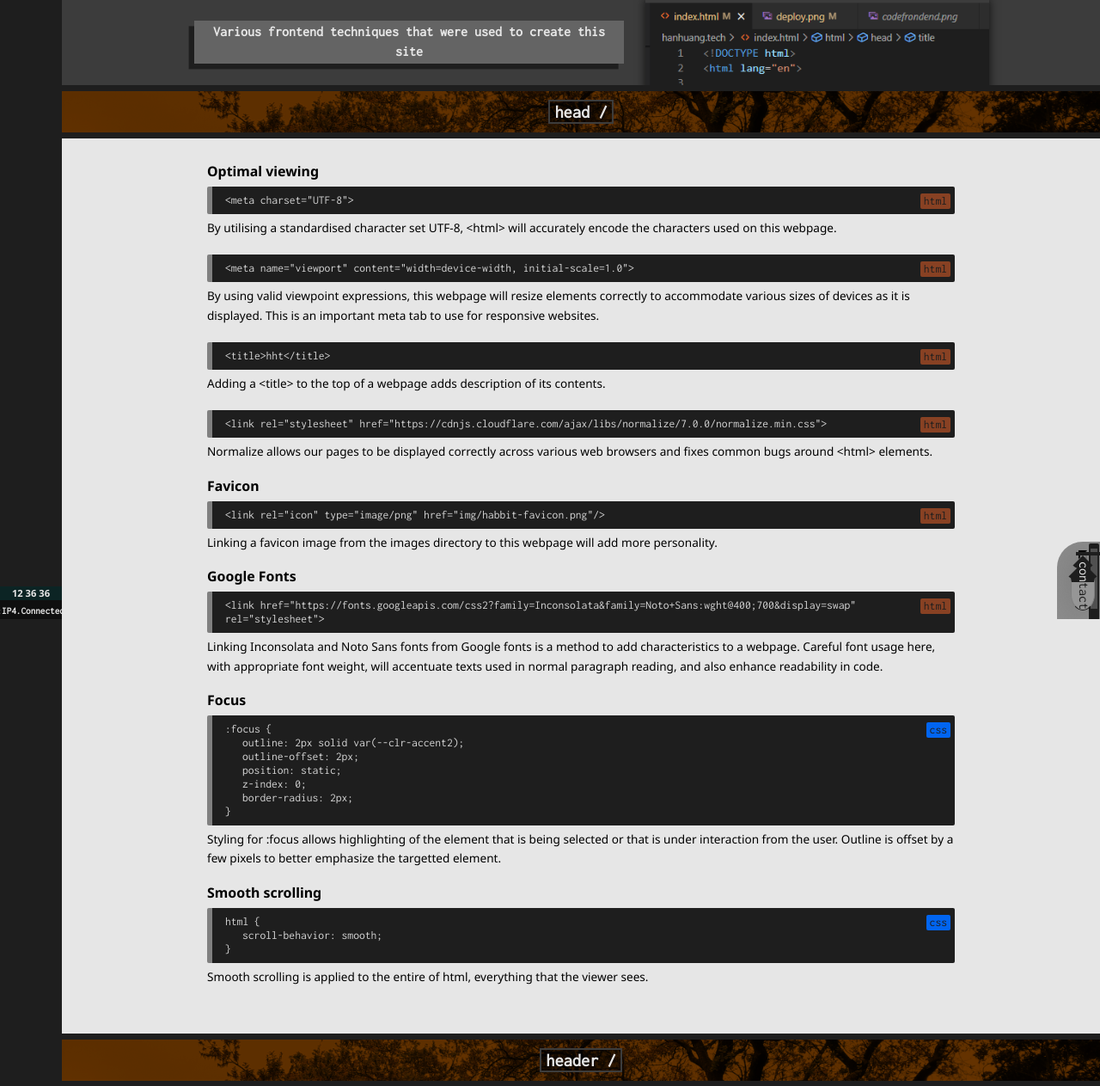
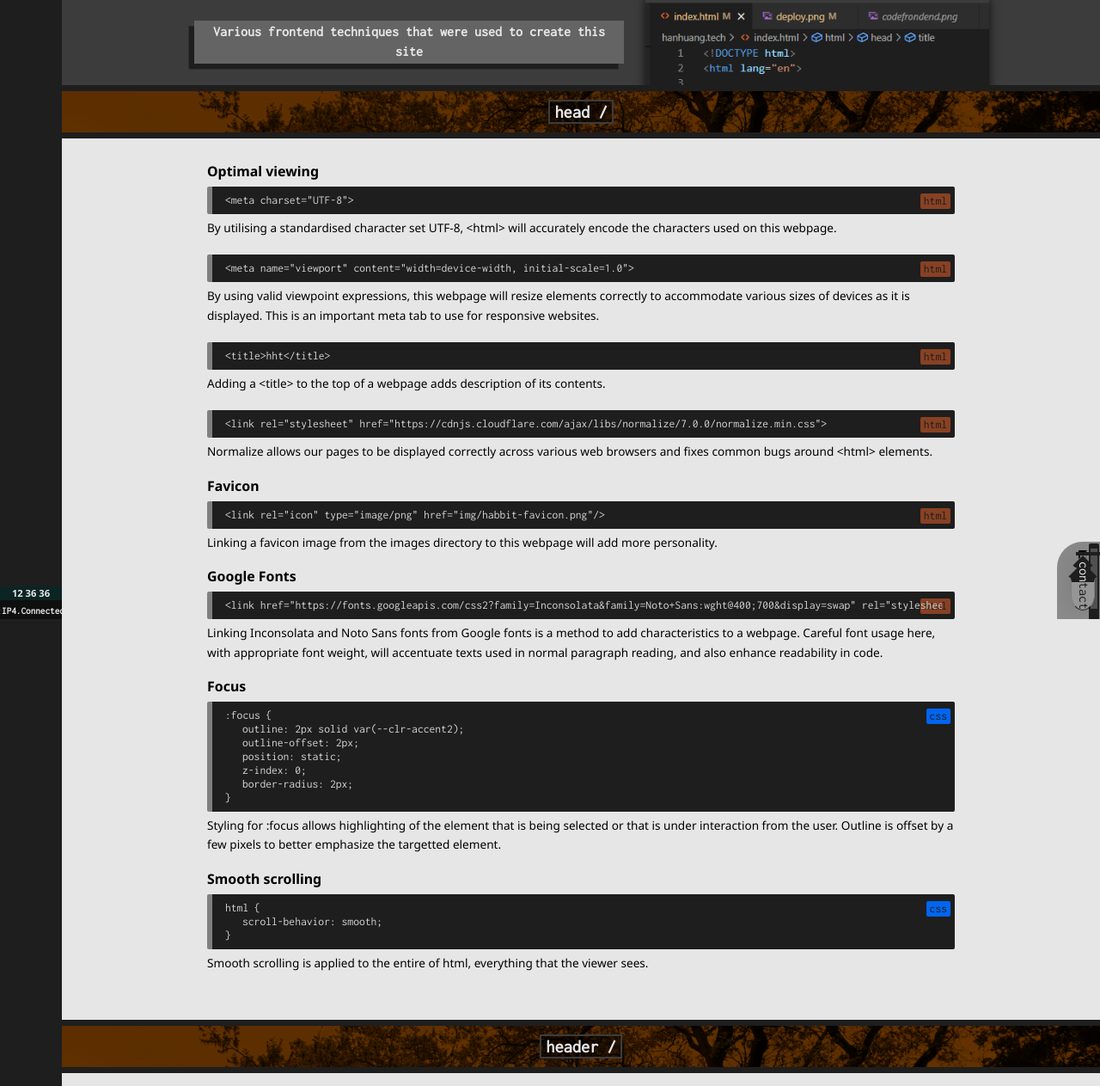
Before and after one commit to hanhuang-tech/hht, a PHP site: page /frontendtech/index.html in a window 1280 px wide. Shown: the part 80-1343 px from the top of the page at 86% size. Run offline with PHP 8.4, Linux system fonts and the light colour scheme.

Commit message:
Add text-wrap nowrap to codebox margin

```diff
--- a/hanhuang.tech/css/style.css
+++ b/hanhuang.tech/css/style.css
@@ -1883,6 +1883,7 @@ p.margin5 {
   z-index: 2;
   color: lightgray;
   overflow-x: auto;
+  text-wrap: nowrap;
 }
 
 p.margin0 {
```
